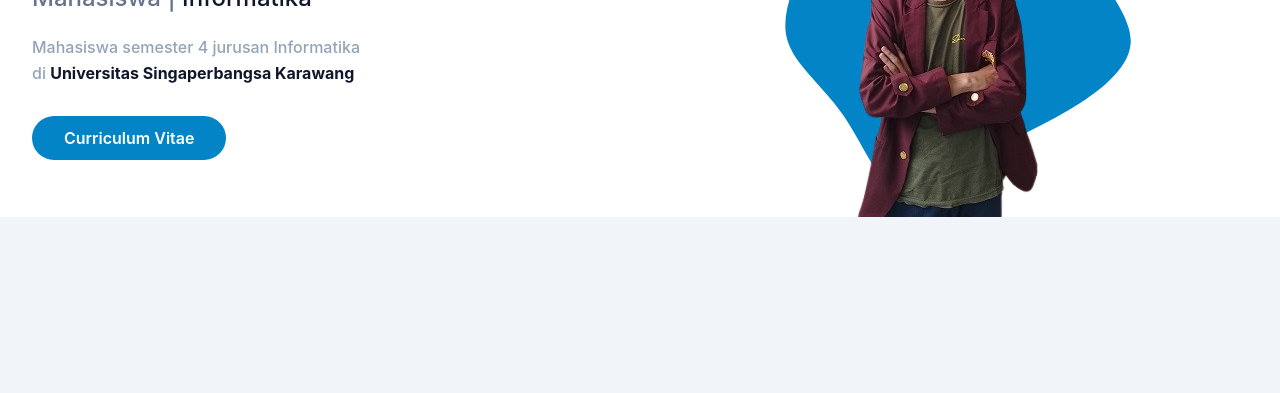
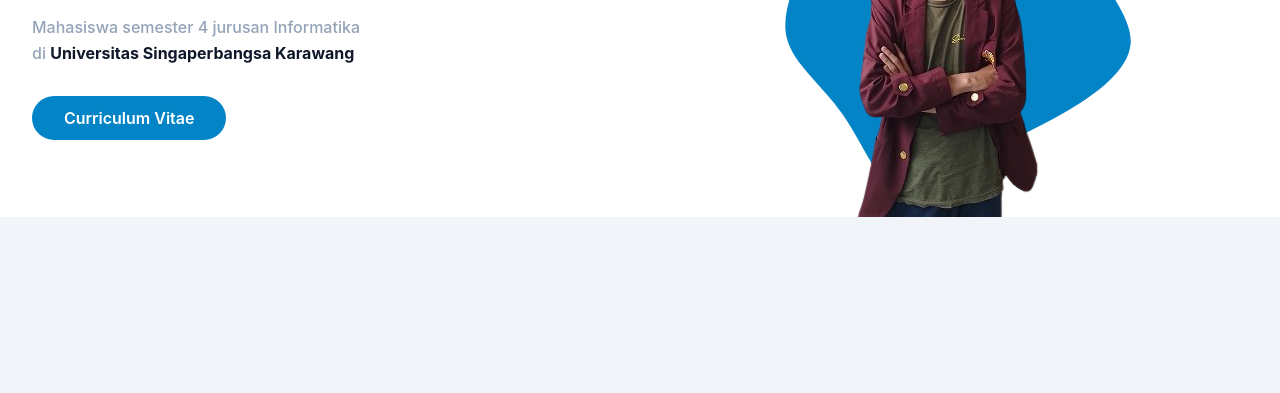
Before and after one commit to zackyal24/portofolio-zacky.github.io, a website: page index.html in a window 1280 px wide. Shown: the part 302-695 px from the top of the page. Drawn offline with Linux system fonts and the light colour scheme.

Commit message:
index.html

```diff
--- a/index.html
+++ b/index.html
@@ -70,7 +70,7 @@
     <section id="home" class="pt-36 dark:bg-dark">
       <div class="container">
         <div class="flex flex-wrap">
-          <div class="w-full self-center px-4 lg:w-1/2">
+          <div class="w-full self-center px-4 mb-10 lg:w-1/2">
             <h1 class="text-base font-semibold text-primary md:text-xl">Hai semua 👋, Saya <span class="lg-5xl mt-1 block text-4xl font-bold text-dark dark:text-white">Ahmad Zacky Taufiqul Hakim</span></h1>
             <h2 class="mb-5 text-lg font-medium text-secondary lg:text-2xl">Mahasiswa | <span class="text-dark dark:text-white">Informatika</span></h2>
             <p class="mb-10 font-medium leading-relaxed text-slate-400">Mahasiswa semester 4 jurusan Informatika <br> di <span class="font-bold text-dark dark:text-white">Universitas Singaperbangsa Karawang</span></p>
```
